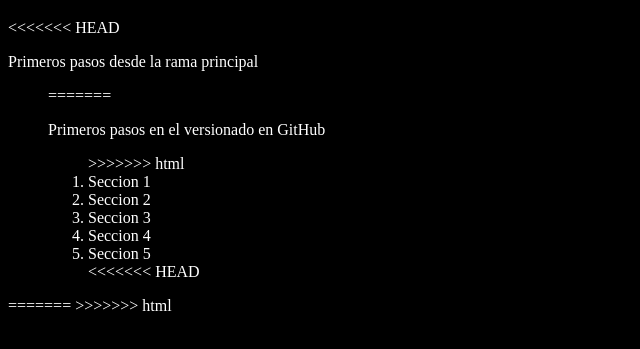
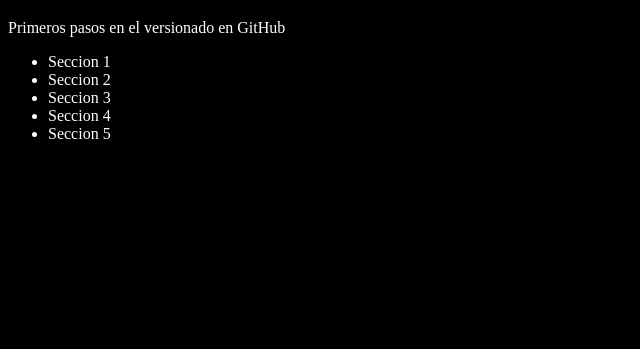
Before and after one commit to GastonAlv/youtube-practica-fork, a plain HTML site: page index.html in a window 1280 px wide. Shown: the part 61-410 px from the top of the page, without its empty margins (0-640 px from the left). Drawn offline with Linux system fonts and the light colour scheme.

Commit message:
Resolviendo Conflictos

```diff
--- a/index.html
+++ b/index.html
@@ -1,31 +1,22 @@
 <!DOCTYPE html>
 <html lang="en">
   <head>
-    <meta charset="UTF-8">
-    <meta http-equiv="X-UA-Compatible" content="IE=edge">
-    <meta name="viewport" content="width=device-width, initial-scale=1.0">
-    <link rel="stylesheet" href="style.css">
+    <meta charset="UTF-8" />
+    <meta http-equiv="X-UA-Compatible" content="IE=edge" />
+    <meta name="viewport" content="width=device-width, initial-scale=1.0" />
+    <link rel="stylesheet" href="style.css" />
     <title>Document</title>
   </head>
   <body>
     <h1>Creando Rama HTML</h1>
-<<<<<<< HEAD
-    <p>Primeros pasos desde la rama principal</p>
+    <p>Primeros pasos en el versionado en GitHub</p>
     <ul>
-=======
-    <p>Primeros pasos en el versionado en GitHub</p>
-    <ol>
->>>>>>> html
       <li>Seccion 1</li>
       <li>Seccion 2</li>
       <li>Seccion 3</li>
       <li>Seccion 4</li>
       <li>Seccion 5</li>
-<<<<<<< HEAD
     </ul>
-=======
-    </ol>
     <script src="script.js"></script>
->>>>>>> html
   </body>
 </html>
```
Lines whose indentation alone changed are shown as unchanged.
